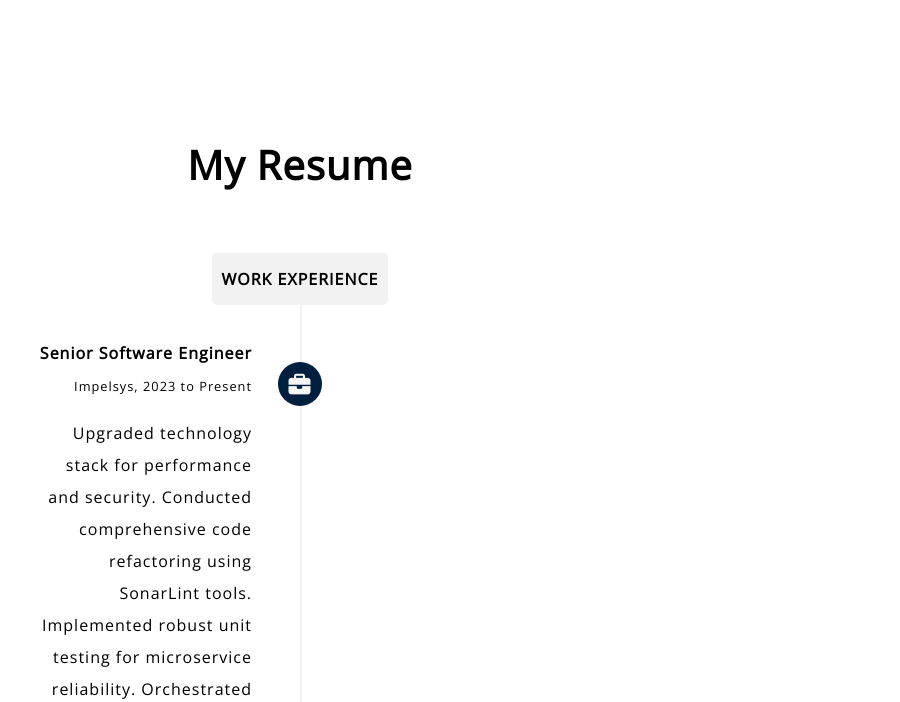
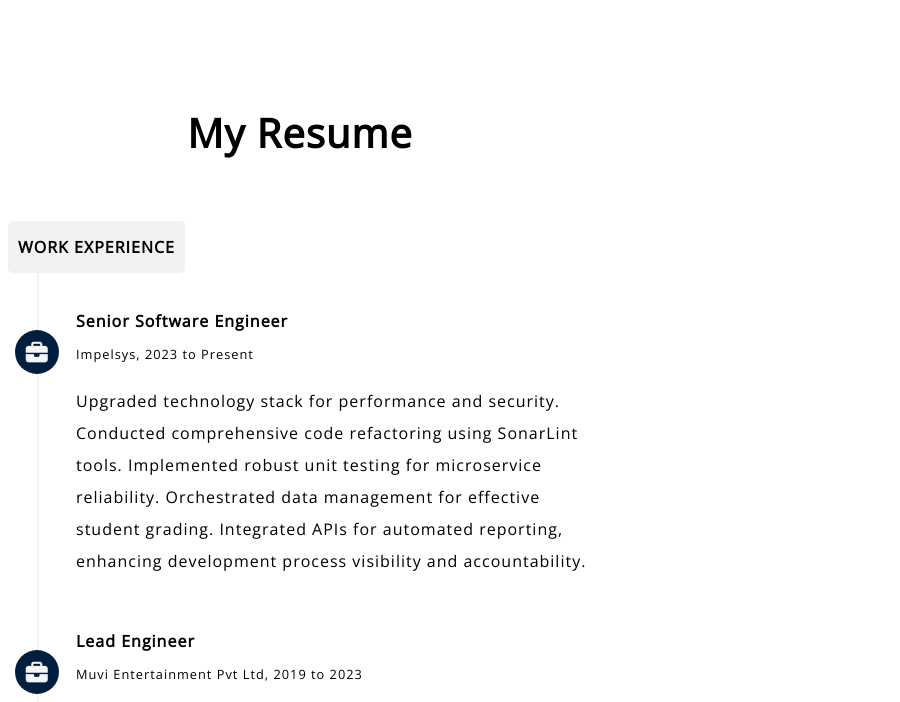
Before and after one commit to nvharish/nvharish.github.io, a plain HTML site: page index.html in a window 600 px wide. Shown: the part 1449-2151 px from the top of the page, 900 px wide, since content can reach past the window. Drawn offline with nearby package versions, Linux system fonts and the light colour scheme.

Commit message:
media queries added for resume and project section

```diff
--- a/styles/style.css
+++ b/styles/style.css
@@ -1,13 +1,16 @@
 @import url(normalize.css);
+
 .badge,
 .circle {
   border-radius: 50%;
 }
+
 #intro,
 #profile table,
 #secondarySkill li canvas {
   width: 100%;
 }
+
 #intro,
 #projects,
 #services,
@@ -15,6 +18,7 @@
   background-color: var(--color-dark-navy);
   color: var(--color-smoke-white);
 }
+
 #primarySkill,
 #secondarySkill,
 #services ul {
@@ -22,11 +26,13 @@
   grid-gap: 28px;
   gap: 28px;
 }
+
 #projects div.badge,
 div.service-icon {
   background-color: var(--color-smoke-white);
   color: var(--color-dark-navy);
 }
+
 #intro,
 #projects,
 #projects a,
@@ -35,11 +41,13 @@ div.service-icon {
 .social-link-white {
   color: var(--color-smoke-white);
 }
+
 #projects h3,
 #resume h3,
 footer {
   background-color: var(--color-light-grey);
 }
+
 :root {
   --color-dark-navy: #001f3f;
   --color-smoke-white: #f5f5f5;
@@ -51,6 +59,7 @@ footer {
   --color-light-green: #4fd364;
   --color-bright-blue: #0a74da;
 }
+
 html {
   font-size: 16px;
   font-family: "Open Sans", serif;
@@ -59,17 +68,20 @@ html {
   box-sizing: border-box;
   color: #000;
 }
+
 *,
 ::after,
 ::before {
   box-sizing: inherit;
 }
+
 body,
 main {
   height: 100%;
   margin: 0;
   padding: 0;
 }
+
 h1,
 h2,
 h3,
@@ -81,32 +93,36 @@ tr {
   margin: 0;
   padding: 0;
 }
+
 table tr th {
   text-align: left;
 }
+
 h1 {
   font-size: 48px;
 }
+
 h2 {
   text-align: center;
   margin-bottom: 48px;
   font-size: 40px;
 }
+
 h3 {
   font-size: 24px;
 }
+
 .nobullets {
   list-style: none;
   margin: 0;
   padding: 0;
 }
+
 .container {
   padding-left: 32px;
   padding-right: 32px;
 }
-.justify-text {
-  text-align: justify;
-}
+
 #services ul li,
 .badge,
 .text-center,
@@ -114,9 +130,11 @@ div.service-icon,
 footer {
   text-align: center;
 }
+
 .social-link-white {
   font-size: 32px;
 }
+
 .badge {
   width: 44px;
   height: 44px;
@@ -125,6 +143,7 @@ footer {
   top: 57px;
   left: calc(50% - 22px);
 }
+
 #about,
 #contact,
 #projects,
@@ -133,6 +152,7 @@ footer {
 #skills {
   margin-top: 128px;
 }
+
 #intro {
   margin: 0;
   border: none;
@@ -142,59 +162,73 @@ footer {
   align-items: center;
   height: 100vh;
 }
+
 #intro img {
   object-fit: cover;
 }
+
 #intro h1 {
   transform: rotate(-5deg);
   font-family: "Kaushan Script", cursive;
 }
+
 #intro p {
   font-size: 18px;
   margin: 0;
   padding: 0;
 }
+
 #intro ul {
   margin: 0;
   padding: 0;
   display: flex;
   gap: 20px;
 }
+
 #profileSummary {
   display: flex;
   flex-wrap: wrap;
   justify-content: start;
 }
+
 #profile {
   flex: 30%;
 }
+
 #summary {
   flex: 70%;
 }
+
 #resume ul {
   margin-top: 48px;
   padding: 0;
 }
+
 #resume ul li {
   position: relative;
   display: flex;
   margin: 0;
 }
+
 #resume ul li.resume-sub-heading {
   border: 0;
   padding: 0;
   justify-content: center;
 }
+
 #projects h3,
 #resume h3 {
   border-radius: 5px;
   padding: 10px;
   font-size: 16px;
 }
-#resume ul li div:not(.badge) {
+
+#resume ul li div:not(.badge),
+#projects ul li div:not(.badge) {
   width: 50%;
   margin-top: 32px;
 }
+
 #projects ul li:not(#projects ul li.project-sub-heading)::before,
 #resume ul li:not(#resume ul li.resume-sub-heading)::before {
   content: "";
@@ -205,27 +239,33 @@ footer {
   background-color: var(--color-light-grey);
   left: 50%;
 }
+
 div:not(.badge).project-item-left,
 div:not(.badge).resume-item-left {
   text-align: right;
   padding-right: 48px;
 }
+
 div:not(.badge).project-item-right,
 div:not(.badge).resume-item-right {
   padding-left: 48px;
 }
+
 #projects ul li.inverted-item,
 #resume ul li.inverted-item {
   justify-content: flex-end;
 }
+
 #projects,
 #services {
   padding-top: 48px;
   padding-bottom: 48px;
 }
+
 #services ul {
   grid-template-columns: repeat(3, 1fr);
 }
+
 div.service-icon {
   width: 100px;
   height: 100px;
@@ -234,11 +274,13 @@ div.service-icon {
   position: relative;
   left: calc(50% - 50px);
 }
+
 #primarySkill {
   grid-template-columns: repeat(4, 1fr);
   grid-auto-rows: minmax(50px, auto);
   justify-items: center;
 }
+
 #primarySkill li {
   position: relative;
   display: flex;
@@ -246,23 +288,28 @@ div.service-icon {
   justify-content: center;
   align-items: center;
 }
+
 #primarySkill li span {
   display: flex;
   flex-direction: column;
   align-items: center;
   position: absolute;
 }
+
 #secondarySkill {
   grid-template-columns: repeat(2, 1fr);
   margin-top: 48px;
 }
+
 #secondarySkill li {
   line-height: 1;
 }
+
 #secondarySkill li div {
   display: flex;
   justify-content: space-between;
 }
+
 #projects ul li {
   position: relative;
   display: flex;
@@ -270,19 +317,87 @@ div.service-icon {
   border: 0;
   padding: 0;
 }
+
 #projects ul li.project-sub-heading {
   border: 0;
   padding: 0;
   color: var(--color-dark-navy);
   justify-content: center;
 }
-#projects ul li div:not(.badge) {
-  width: 50%;
-  margin-top: 60px;
-}
+
 #projects a {
   text-decoration: none;
 }
+
 #projects a:hover {
   color: var(--color-medium-red);
 }
+
+/* Extra small devices (phones, 0px and up) */
+@media (max-width: 575.98px) or ((min-width: 576px) and (max-width: 767.98px)) {
+  /* CSS rules for extra small devices */
+  #resume ul li.resume-sub-heading,
+  #projects ul li.project-sub-heading {
+    justify-content: left;
+  }
+
+  #resume ul li:not(#resume ul li.resume-sub-heading)::before,
+  #projects ul li:not(#projects ul li.project-sub-heading)::before {
+    left: 5%;
+  }
+
+  .badge {
+    left: calc(5% - 22px);
+  }
+
+  #resume ul li div:not(.badge),
+  #projects ul li div:not(.badge) {
+    width: 100%;
+  }
+
+  div:not(.badge).project-item-left,
+  div:not(.badge).resume-item-left,
+  div:not(.badge).project-item-right,
+  div:not(.badge).resume-item-right {
+    text-align: left;
+    padding-left: 58px;
+    padding-right: 0px;
+  }
+
+  .container {
+    padding-left: 8px;
+    padding-right: 8px;
+  }
+}
+
+/* Small devices (landscape phones, 576px and up) */
+@media (min-width: 576px) and (max-width: 767.98px) {
+  div:not(.badge).project-item-left,
+  div:not(.badge).resume-item-left,
+  div:not(.badge).project-item-right,
+  div:not(.badge).resume-item-right {
+    text-align: left;
+    padding-left: 68px;
+    padding-right: 0px;
+  }
+
+  .container {
+    padding-left: 8px;
+    padding-right: 8px;
+  }
+}
+
+/* Medium devices (tablets, 768px and up) */
+@media (min-width: 768px) and (max-width: 991.98px) {
+  /* CSS rules for medium devices */
+}
+
+/* Large devices (desktops, 992px and up) */
+@media (min-width: 992px) and (max-width: 1199.98px) {
+  /* CSS rules for large devices */
+}
+
+/* Extra large devices (large desktops, 1200px and up) */
+@media (min-width: 1200px) {
+  /* CSS rules for extra large devices */
+}
```
